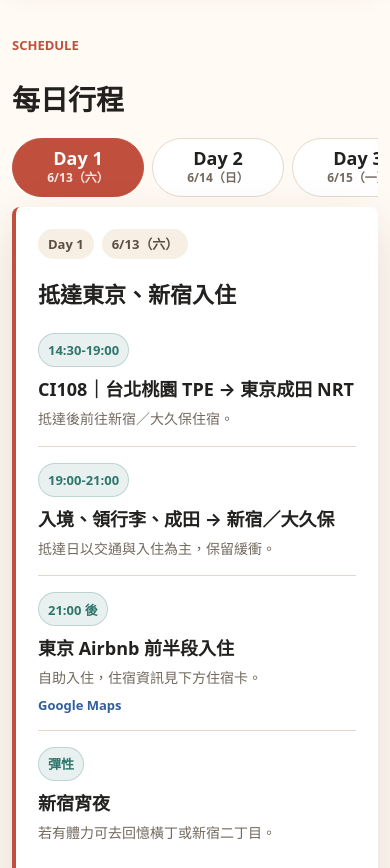
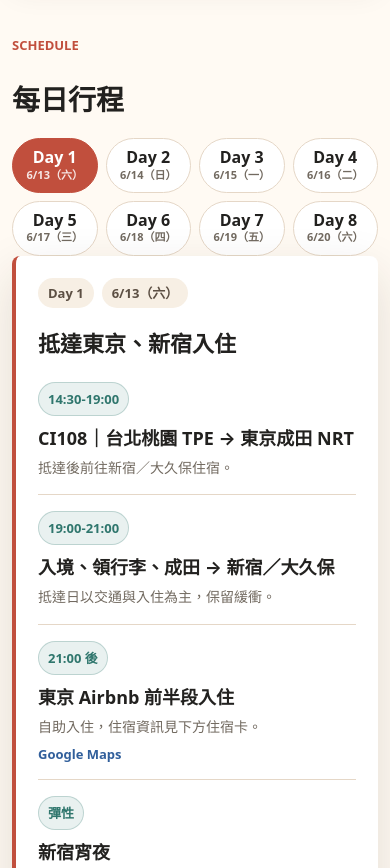
Before and after one commit to mm1990319/2026tokyo, a plain HTML site: page index.html in a window 390 px wide. Shown: the part 2900-3768 px from the top of the page. Drawn offline with Linux system fonts and the light colour scheme.

Commit message:
Improve mobile day tabs layout

```diff
--- a/styles.css
+++ b/styles.css
@@ -584,6 +584,28 @@ footer a {
     grid-template-columns: 1fr;
   }
 
+  .day-tabs {
+    display: grid;
+    grid-template-columns: repeat(4, minmax(0, 1fr));
+    gap: 8px;
+    overflow-x: visible;
+    padding-bottom: 0;
+  }
+
+  .day-tab {
+    min-width: 0;
+    width: 100%;
+    padding: 10px 6px 11px;
+  }
+
+  .day-tab span {
+    font-size: 16px;
+  }
+
+  .day-tab small {
+    font-size: 11px;
+  }
+
   .section__heading {
     align-items: start;
     flex-direction: column;
@@ -606,3 +628,9 @@ footer a {
     flex-direction: column;
   }
 }
+
+@media (max-width: 380px) {
+  .day-tabs {
+    grid-template-columns: repeat(2, minmax(0, 1fr));
+  }
+}
```
